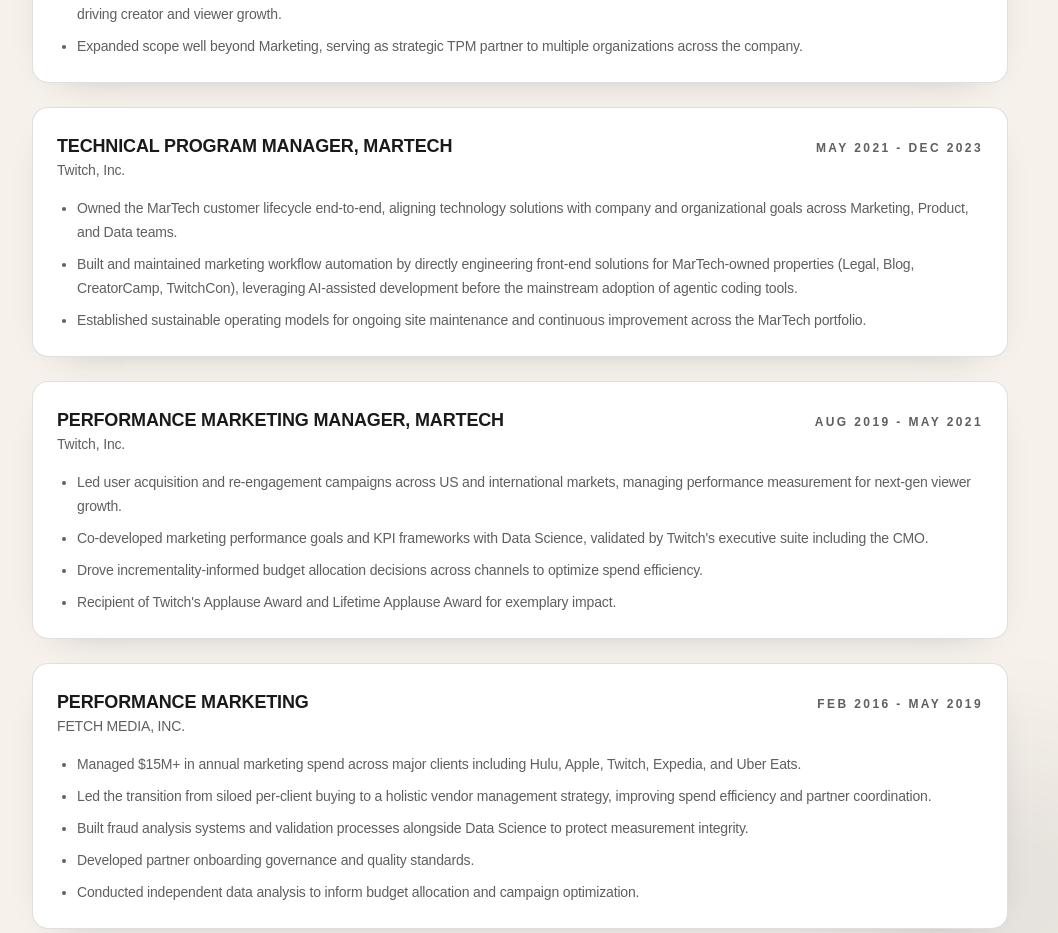
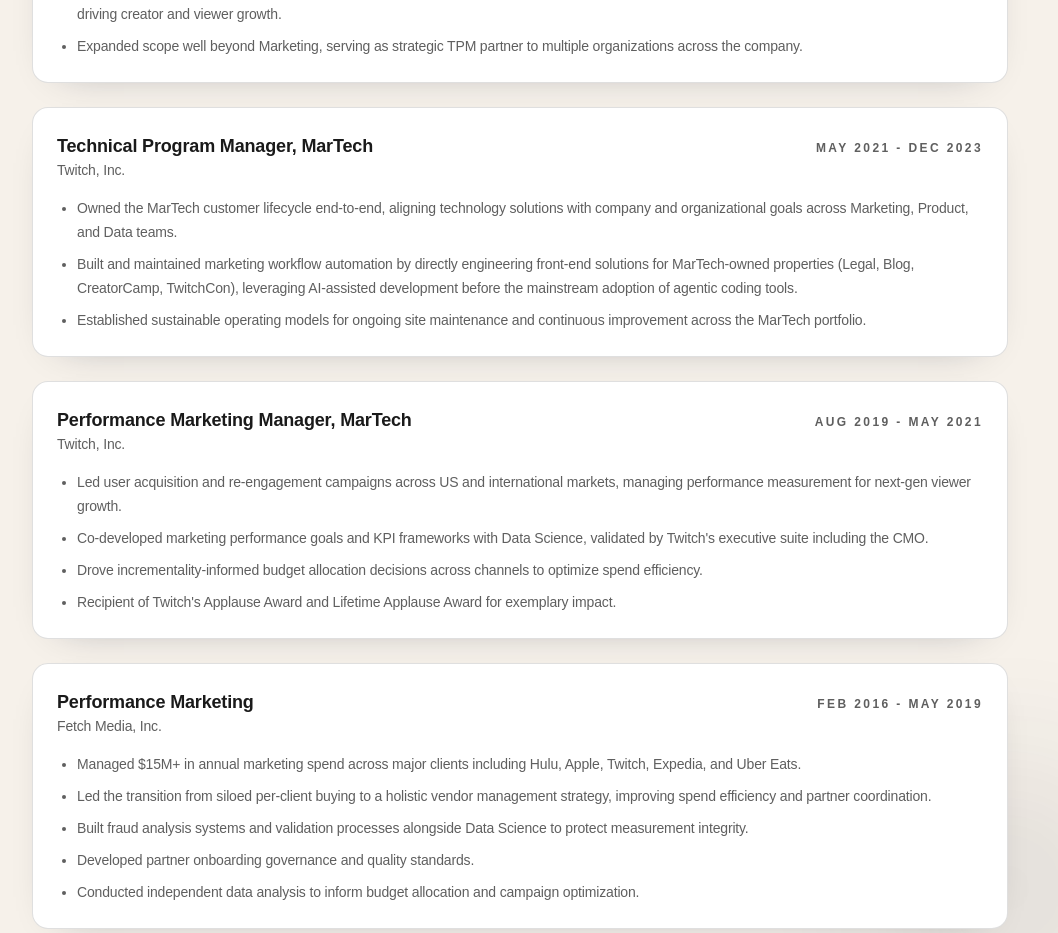
Before and after one commit to cayvonmorady/cayvon.net, a Next.js app: page / in a window 1280 px wide. Shown: the part 860-1793 px from the top of the page, without its empty margins (120-1178 px from the left). Built offline with nearby package versions, Linux system fonts and the light colour scheme; a web font is replaced by a local one.

Commit message:
Capitlization updates

```diff
--- a/src/data/resume.ts
+++ b/src/data/resume.ts
@@ -11,7 +11,7 @@ export const resumeData: ResumeSiteData = {
   experience: [
     {
       company: "Twitch, Inc.",
-      role: "SENIOR TECHNICAL PROGRAM MANAGER, MARTECH",
+      role: "Senior Technical Program Manager, MarTech",
       start: "DEC 2023",
       end: "CURRENT",
       highlights: [
@@ -23,7 +23,7 @@ export const resumeData: ResumeSiteData = {
     },
     {
       company: "Twitch, Inc.",
-      role: "TECHNICAL PROGRAM MANAGER, MARTECH",
+      role: "Technical Program Manager, MarTech",
       start: "MAY 2021",
       end: "DEC 2023",
       highlights: [
@@ -34,7 +34,7 @@ export const resumeData: ResumeSiteData = {
     },
     {
       company: "Twitch, Inc.",
-      role: "PERFORMANCE MARKETING MANAGER, MARTECH",
+      role: "Performance Marketing Manager, MarTech",
       start: "AUG 2019",
       end: "MAY 2021",
       highlights: [
@@ -45,8 +45,8 @@ export const resumeData: ResumeSiteData = {
       ],
     },
     {
-      company: "FETCH MEDIA, INC.",
-      role: "PERFORMANCE MARKETING",
+      company: "Fetch Media, Inc.",
+      role: "Performance Marketing",
       start: "FEB 2016",
       end: "MAY 2019",
       highlights: [
```
